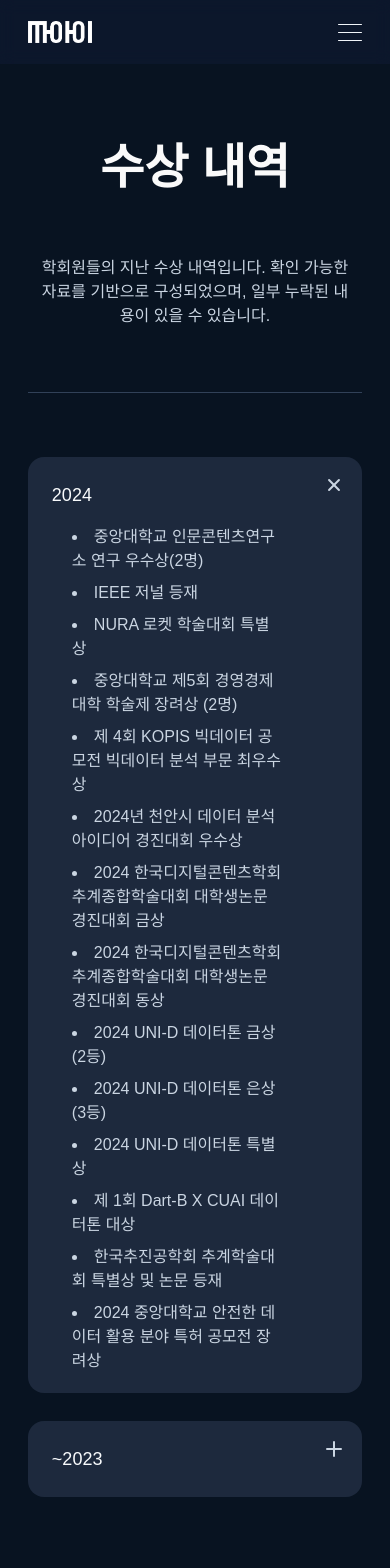
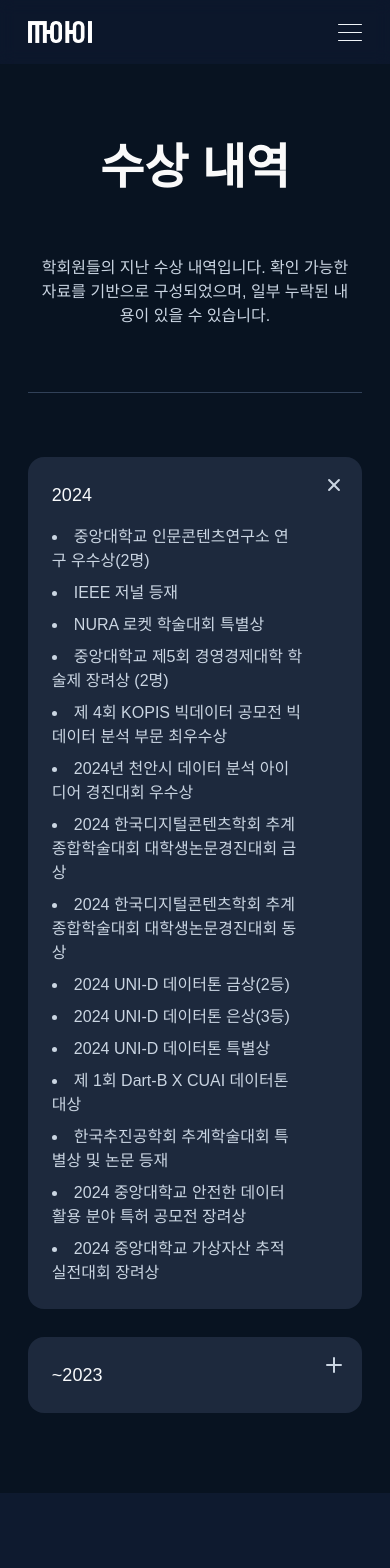
Before and after one commit to CUAI-CAU/CUAI_Webpage, a Next.js app in the folder frontend/: page /awards in a window 390 px wide. Shown: the top 1568 px of the page. Built offline with nearby package versions, Linux system fonts and the light colour scheme.

Commit message:
frontend/chore: 수상 내역 패딩 모바일 뷰에서 삭제

```diff
--- a/frontend/src/app/awards/page.tsx
+++ b/frontend/src/app/awards/page.tsx
@@ -32,7 +32,7 @@ export default function AwardsPage() {
                             isOpen={openStates[index]}
                             setIsOpen={() => toggleIndex(index)}
                         >
-                            <ul className="px-5 list-disc list-inside space-y-2">
+                            <ul className="p-0 md:px-5 list-disc list-inside space-y-2">
                                 {section.awards.map((award, i) => (
                                     <li key={i}>{award}</li>
                                 ))}
```
